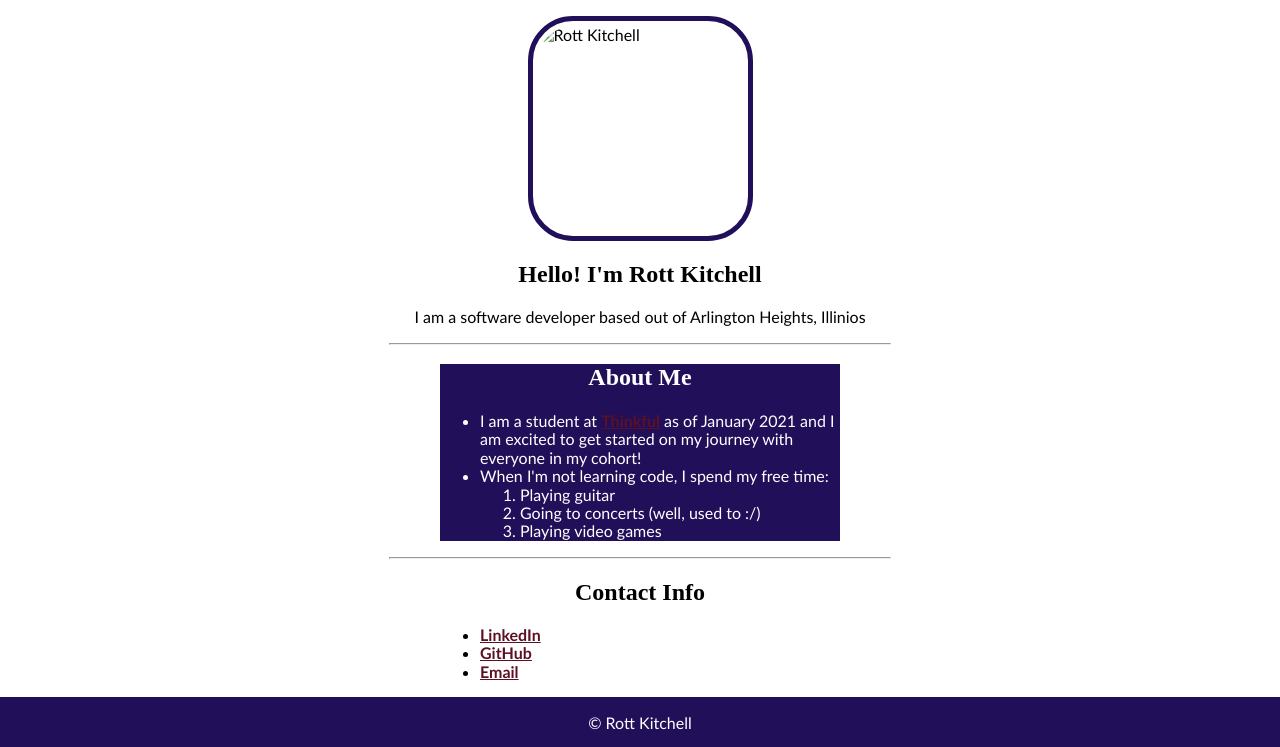
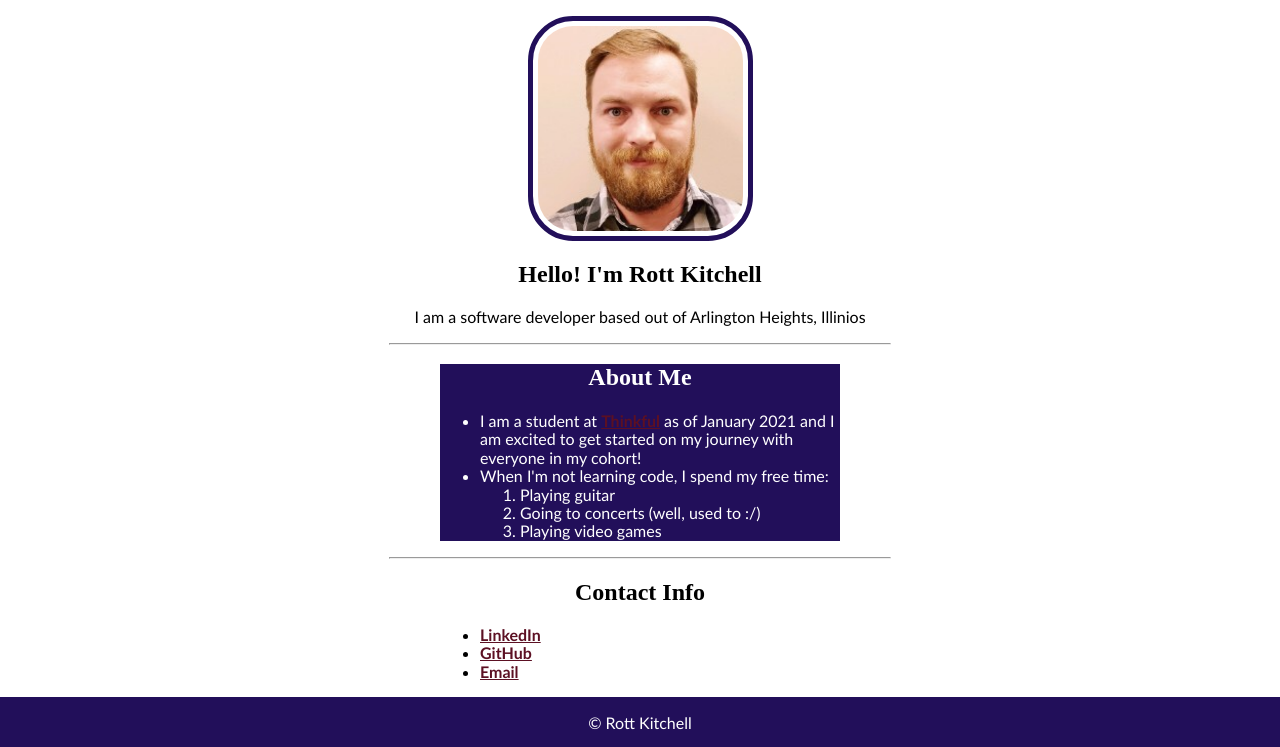
Before and after one commit to Rott-Kitchell/MyPortfolio, a plain HTML site: page index.html in a window 1280 px wide. Shown: the part 149-896 px from the top of the page. Drawn offline with nearby package versions, Linux system fonts and the light colour scheme; a script that the page names is missing.

Commit message:
Update index.html

```diff
--- a/index.html
+++ b/index.html
@@ -19,7 +19,7 @@
       <article>
         <!--Intro here-->
         <section>
-          <img src="/images/Me.jfif" alt="Rott Kitchell">
+          <img src="/images/Me.jpg" alt="Rott Kitchell">
           <h2>Hello! I'm Rott Kitchell</h2>
           <p>I am a software developer based out of Arlington Heights, Illinios</p>
         </section>
```
